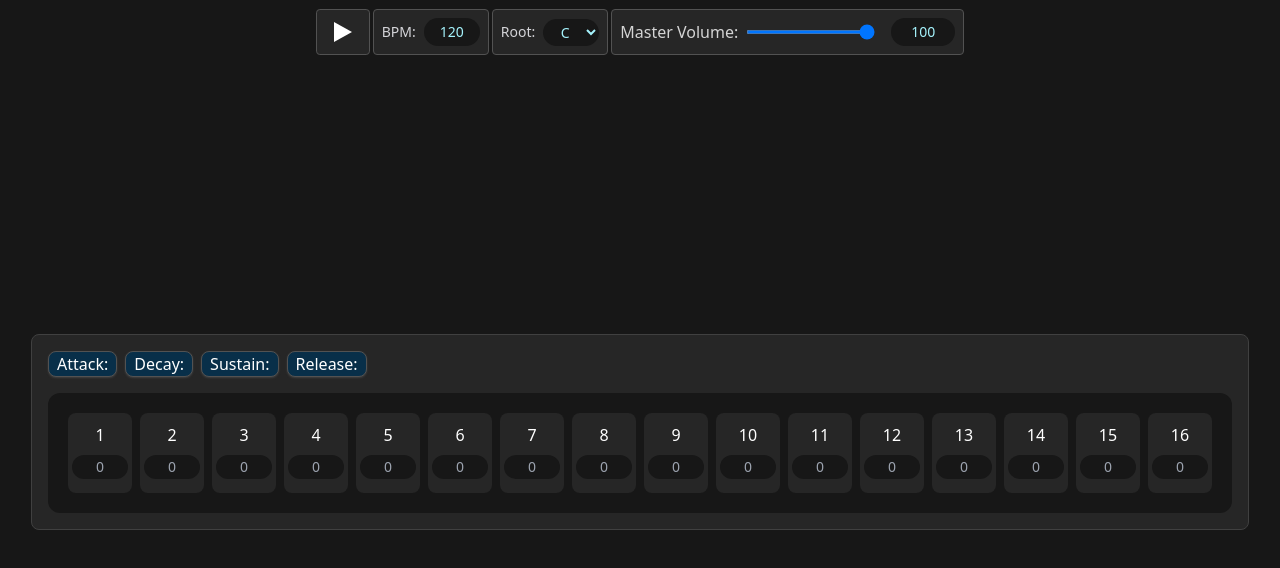
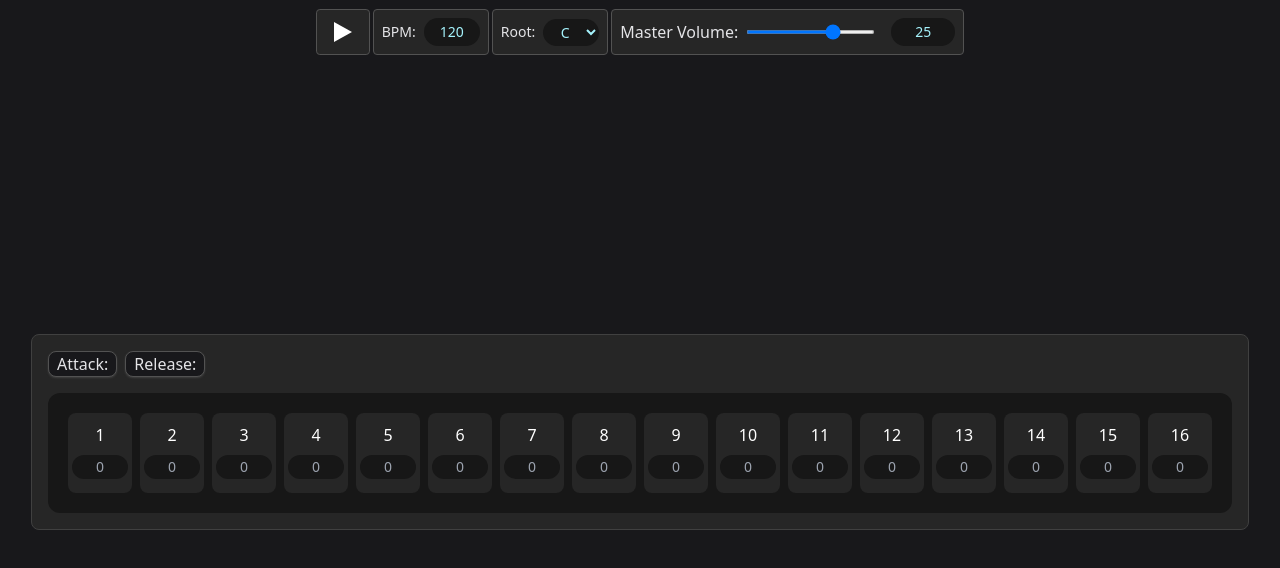
Before and after one commit to wjeffreys96/seqlr, a React (Vite) app: page / in a window 1280 px wide. Shown: the top 568 px of the page. Built offline with nearby package versions, Linux system fonts and the light colour scheme.

Commit message:
add state for attack, release times

```diff
--- a/src/@types/AudioContext.d.ts
+++ b/src/@types/AudioContext.d.ts
@@ -15,6 +15,8 @@ export interface ActxStateType {
   masterVol: GainNode | null;
   rhythmResolution: number;
   currentRoot: string;
+  attack: number;
+  release: number;
   currentNote: number;
   selectedBoxes: NoteObject[] | [];
 }
--- a/src/App.tsx
+++ b/src/App.tsx
@@ -4,7 +4,7 @@ import Wrapper from "./components/Wrapper";
 
 export default function App() {
   return (
-    <div className="font-sans text-white bg-neutral-900">
+    <div className="font-sans text-white bg-zinc-900">
       <Nav />
       <Wrapper>
         <main className="min-h-custom flex flex-col gap-3 justify-center items-center">
--- a/src/AudioContext.tsx
+++ b/src/AudioContext.tsx
@@ -15,6 +15,8 @@ const initialState: ActxStateType = {
   currentNote: 0,
   rhythmResolution: 2,
   currentRoot: "C",
+  attack: 0.2,
+  release: 0.3,
   selectedBoxes: [],
 };
 
@@ -72,6 +74,26 @@ const reducer = (state: ActxStateType, action: Action): ActxStateType => {
         throw new Error("Incorrect or missing payload");
       }
 
+    case "SETATTACK":
+      if (typeof action.payload === "number") {
+        return {
+          ...state,
+          attack: action.payload,
+        };
+      } else {
+        throw new Error("Incorrect or missing payload");
+      }
+
+    case "SETRELEASE":
+      if (typeof action.payload === "number") {
+        return {
+          ...state,
+          release: action.payload,
+        };
+      } else {
+        throw new Error("Incorrect or missing payload");
+      }
+
     case "SETSELECTEDBOXES": {
       if (action.payload) {
         const newBoxes = action.payload as NoteObject;
@@ -103,21 +125,25 @@ export const AudioContextProvider = ({
       const eng: AudioContext = state.engine;
       const osc: OscillatorNode = eng.createOscillator();
       const gain: GainNode = eng.createGain();
-      gain.gain.setValueAtTime(1, time);
+      gain.gain.setValueAtTime(0.01, time);
+      gain.gain.linearRampToValueAtTime(1, time + state.attack);
       gain.connect(state.masterVol);
       osc.connect(gain);
       osc.type = type;
       osc.frequency.value = freq;
       osc.start(time);
-      gain.gain.exponentialRampToValueAtTime(0.01, time + duration);
-      osc.stop(time + duration);
+      gain.gain.exponentialRampToValueAtTime(
+        0.01,
+        time + duration + state.release,
+      );
+      osc.stop(time + duration + state.release);
     } else {
       throw new Error("Actx state not initialized");
     }
   };
 
   const toggleMasterPlayPause = () => {
-    // first time user presses play we initialize audio engine and save it to state.
+    // first time user presses play we initialize audio engine (autoplay policy)
     if (!init) {
       // create the audio engine and master volume channel and save them.
       const engine = new AudioContext();
@@ -126,12 +152,6 @@ export const AudioContextProvider = ({
 
       dispatch({ type: "SETENGINE", payload: engine });
       dispatch({ type: "SETMASTERVOL", payload: masterVol });
-
-      // play silent buffer to unlock audio - otherwise clicking may happen.
-      const silentBuffer = engine.createBuffer(1, 1, 22050);
-      const node = engine.createBufferSource();
-      node.buffer = silentBuffer;
-      node.start(0);
 
       init = true;
     }
--- a/src/components/AdsrModule.tsx
+++ b/src/components/KnobModule.tsx
@@ -4,7 +4,7 @@ import { AudioContextType } from "../@types/AudioContext";
 import LogSlider from "./ui/LogSlider";
 import type { LogSliderProps } from "../@types/LogSlider";
 
-export default function AdsrModule() {
+export default function KnobModule() {
   const actx: AudioContextType = useContext(audioCtx);
   const { state, dispatch } = actx;
 
@@ -15,14 +15,6 @@ export default function AdsrModule() {
     },
     {
       id: 2,
-      name: "Decay",
-    },
-    {
-      id: 3,
-      name: "Sustain",
-    },
-    {
-      id: 4,
       name: "Release",
     },
   ];
@@ -35,10 +27,10 @@ export default function AdsrModule() {
           return (
             <div
               key={"kdk" + obj.id}
-              className="rounded-lg bg-sky-950 px-2 border-neutral-600 border shadow-neutral-700 shadow-sm"
+              className="rounded-lg bg-zinc-900 px-2 border-neutral-600 border shadow-neutral-700 shadow-sm"
             >
               <label key={"klk" + obj.id}>
-                <span>{obj.name}:</span>
+                <span className="text-zinc-200">{obj.name}:</span>
                 <div>{/* <LogSlider /> */}</div>
               </label>
             </div>
--- a/src/components/RootSelecter.tsx
+++ b/src/components/RootSelecter.tsx
@@ -17,7 +17,7 @@ export default function RootSelecter() {
           e.preventDefault();
         }}
       >
-        <label className="flex items-center justify-center gap-2 text-left text-zinc-300 text-sm">
+        <label className="flex items-center justify-center gap-2 text-left text-zinc-200 text-sm">
           Root:
           <div>
             <select
--- a/src/components/Scheduler.tsx
+++ b/src/components/Scheduler.tsx
@@ -148,7 +148,7 @@ export default function Scheduler({
         BpmNumRef.current?.blur();
       }}
     >
-      <label className="flex items-center justify-center gap-2 text-left text-zinc-300 text-sm">
+      <label className="flex items-center justify-center gap-2 text-left text-zinc-200 text-sm">
         BPM:
         <div>
           <input
--- a/src/components/Sequencer.tsx
+++ b/src/components/Sequencer.tsx
@@ -3,7 +3,7 @@ import { audioCtx } from "../AudioContext";
 import type { AudioContextType } from "../@types/AudioContext";
 import { NoteObject } from "../@types/AudioContext";
 import SequencerNode from "./SequencerNode";
-import AdsrModule from "./AdsrModule";
+import KnobModule from "./KnobModule";
 
 export default function Sequencer() {
   const actx = useContext<AudioContextType>(audioCtx);
@@ -51,9 +51,9 @@ export default function Sequencer() {
 
     return (
       <div className="flex flex-col gap-4 bg-neutral-800 p-4 rounded-lg border border-neutral-700">
-        <AdsrModule />
+        <KnobModule />
         <div className="flex gap-2 bg-neutral-900 p-5 rounded-xl ">
-          {inputsArr.map(function(obj: NoteObject) {
+          {inputsArr.map(function (obj: NoteObject) {
             const columnIsPlaying =
               (masterPlaying && obj.id === currentNote - 1) ||
               (masterPlaying && currentNote === 0 && obj.id === 15);
--- a/src/components/SequencerNode.tsx
+++ b/src/components/SequencerNode.tsx
@@ -22,7 +22,7 @@ export default function SequencerNode({
         "bg-neutral-800 border-neutral-500 cursor-pointer flex lg:h-20 lg:w-16 md:w-12",
         "w-8 justify-center text-center text-blue-300 flex-col pb-2 pt-1 px-1 rounded-lg",
         "ease-in-out transition-transform",
-        columnIsPlaying ? "-translate-y-1 border" : "hover:bg-cyan-600",
+        columnIsPlaying ? "-translate-y-1 border" : "hover:bg-cyan-950",
         selected && "bg-cyan-900",
       )}
     >
--- a/src/components/ui/LogSlider.tsx
+++ b/src/components/ui/LogSlider.tsx
@@ -82,7 +82,7 @@ const LogSlider = forwardRef(function LogSlider(
       }}
       className="flex justify-center w-full gap-4"
     >
-      <label className="text-neutral-300 flex items-center justify-between gap-2 w-full">
+      <label className="text-zinc-200 flex items-center justify-between gap-2 w-full">
         <span>{labelFor}</span>
         <input
           className="h-1"
--- a/src/components/ui/Nav.tsx
+++ b/src/components/ui/Nav.tsx
@@ -30,7 +30,7 @@ export default function Nav() {
       ref: masterVolRef,
       onChange: handleMasterVolChange,
       labelFor: "Master Volume:",
-      defaultValue: 100,
+      defaultValue: 25,
       minval: 0,
       maxval: 100,
       unit: "",
```
